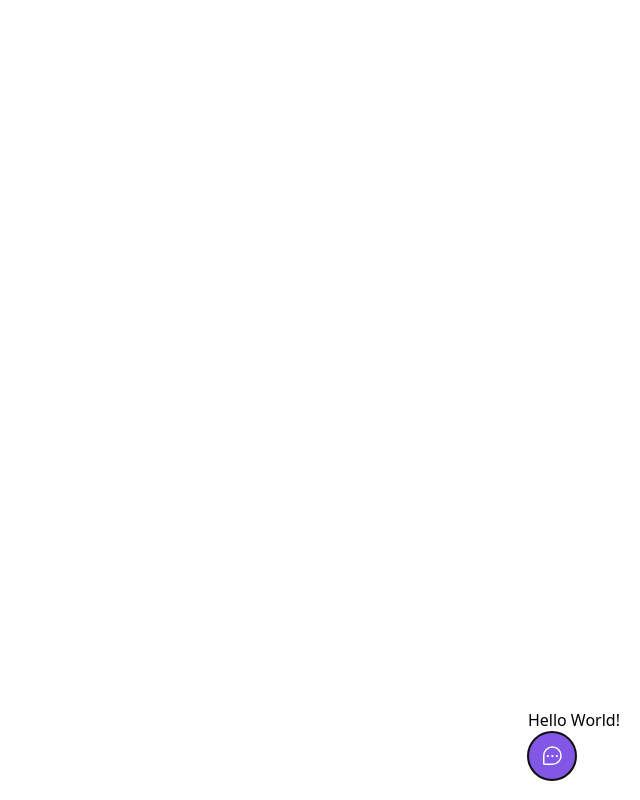
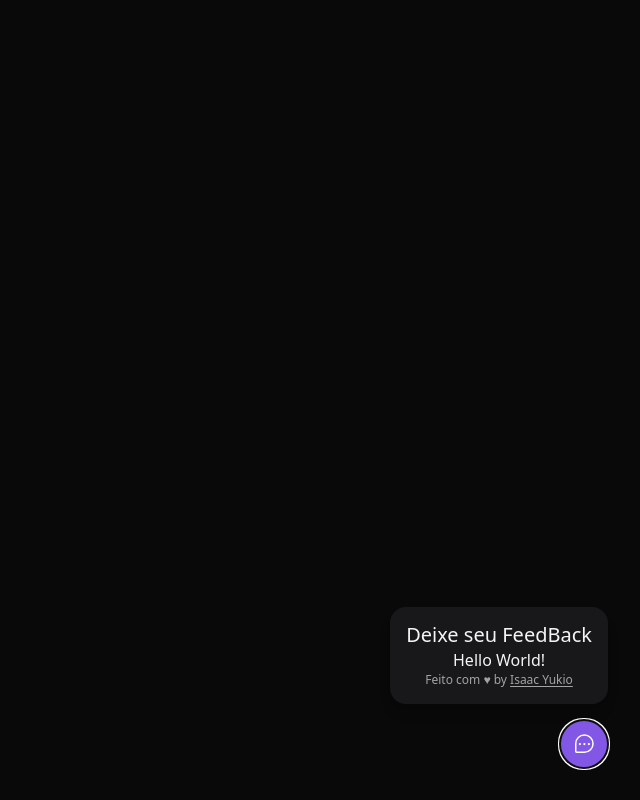
Before and after one commit to isaacyukiotb/nlw-return-2022, a React (Vite) app in the folder web/: page / in a window 1280 px wide. Both pictures are taken after a click on the button "FeedBack". Shown: the whole page, without its empty margins (640-1280 px from the left). Built offline with nearby package versions, Linux system fonts and the light colour scheme.

Commit message:
Criando a estrutura do WidgetForm

```diff
--- a/web/src/components/Widget.tsx
+++ b/web/src/components/Widget.tsx
@@ -1,12 +1,14 @@
 import { ChatTeardropDots } from "phosphor-react"
 import { Popover } from '@headlessui/react'
-//import { useState } from "react"
+import { WidgetForm } from "./WidgetForm"
 
 export function Widget() {
 
     return (
-        <Popover className="absolute bottom-5 right-5">
-            <Popover.Panel><h1>Hello World!</h1></Popover.Panel>
+        <Popover className="absolute bottom-4 right-4 md:bottom-8 md:right-8 flex flex-col items-end">
+            <Popover.Panel>
+                <WidgetForm/>
+            </Popover.Panel>
 
             <Popover.Button className="bg-brand-500 rounded-full px-3 h-12 text-white flex items-center group">
                 <ChatTeardropDots className="w-6 h-6 " />
--- /dev/null
+++ b/web/src/components/WidgetForm.tsx
@@ -0,0 +1,13 @@
+export function WidgetForm() {
+    return (
+        <div className="bg-zinc-900 p-4 relative rounded-2xl mb-4 flex flex-col items-center shadow-lg w-[calc(100vw-2em)] md:w-auto">
+            <header>
+                <span className="text-xl leading-6">Deixe seu FeedBack</span>
+            </header >
+            <p>Hello World!</p>
+            <footer className="text-xs text-neutral-400">
+                Feito com ♥︎ by <a target={"_blank"} href="https://github.com/isaacyukiotb" className="underline underline-offset-2">Isaac Yukio</a>
+            </footer>
+        </div>
+    );
+}
--- a/web/src/global.css
+++ b/web/src/global.css
@@ -1,3 +1,7 @@
 @tailwind base;
 @tailwind components;
 @tailwind utilities;
+
+body{
+    @apply bg-[#09090a] text-zinc-100
+}
```
